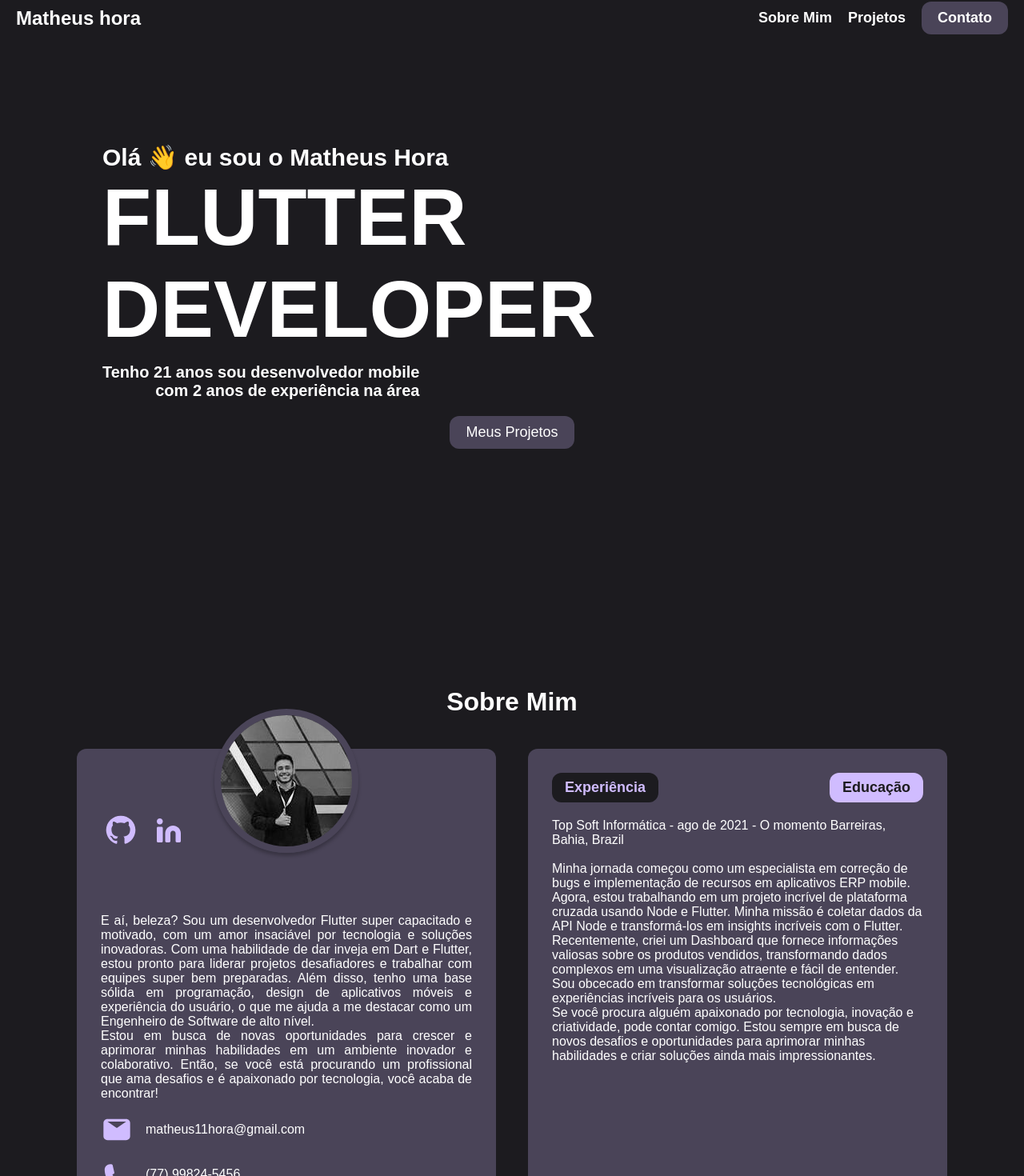
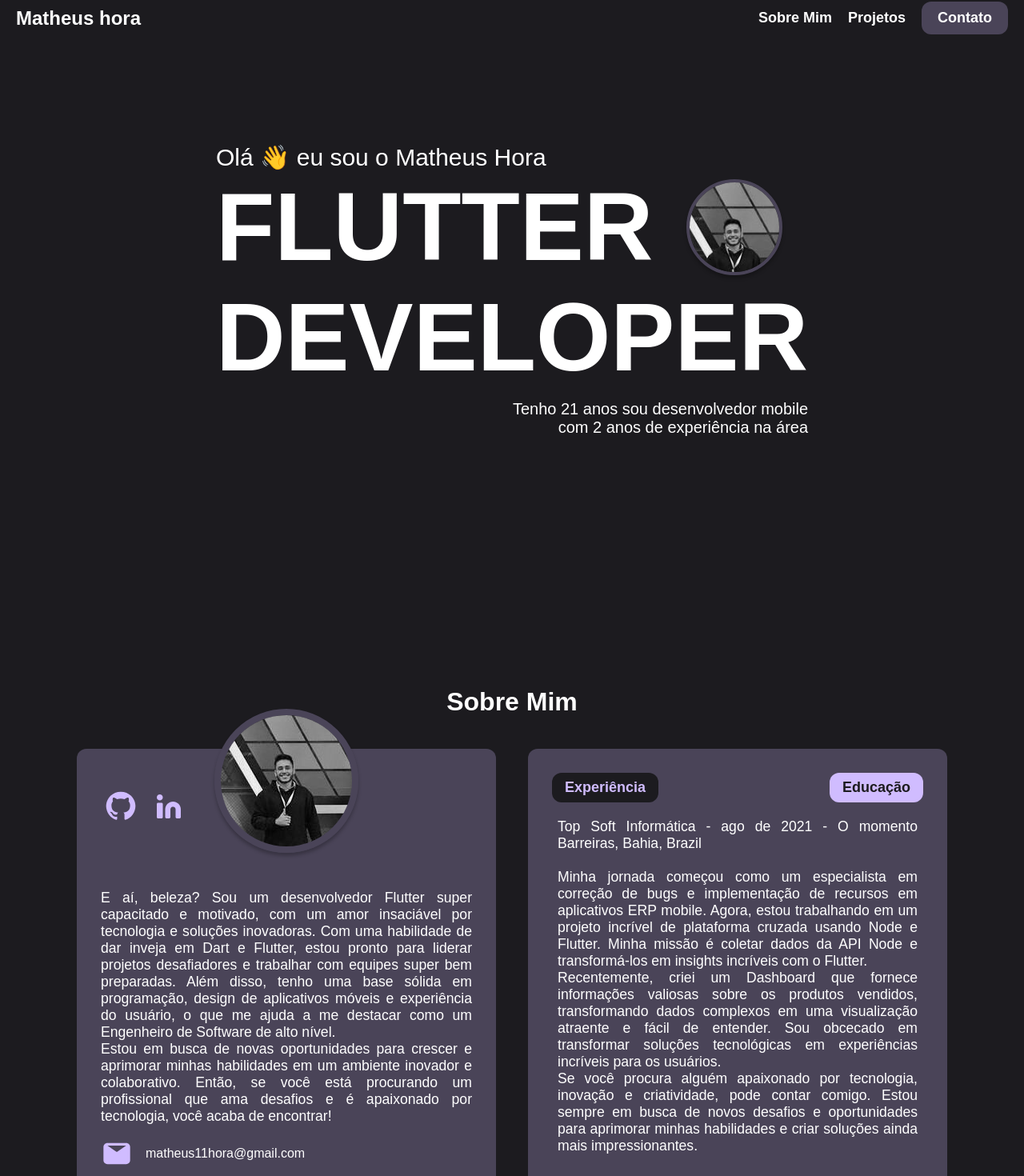
Before and after one commit to Matheus-hora48/meu-portifolio-react, a Next.js app in the folder meu-portifolio/: page / in a window 1280 px wide. Shown: the part 18-1488 px from the top of the page at 80% size. Built offline with nearby package versions, Linux system fonts and the light colour scheme.

Commit message:
Arrumando a tela inicial

```diff
--- a/meu-portifolio/src/app/page.tsx
+++ b/meu-portifolio/src/app/page.tsx
@@ -20,8 +20,21 @@ export default function Home() {
   return (
     <main className={styles.main}>
       <div className={styles.container}>
-        <h2 className={styles.heading2} >Olá 👋 eu sou o Matheus Hora</h2>
         <div className={styles.heading}>
+          <div className={styles.image_container}>
+            <Image
+              alt="Foto de Matheus"
+              src={photoPng}
+              width={315}
+              height={315}
+              style={{
+                objectPosition: "10% 20%",
+              }}
+            />
+          </div>
+          <div className={styles.text_container}>
+            <h2 className={styles.heading2}>Olá 👋 eu sou o Matheus Hora</h2>
+
             <h1 className={styles.heading1}>
               FLUTTER <br />
               DEVELOPER
@@ -31,10 +44,12 @@ export default function Home() {
               experiência na área
             </h3>
           </div>
-        <Link href="#project">
+        </div>
+        {/* <Link href="#project">
           <span className={styles.button}>Meus Projetos</span>
-        </Link>
+        </Link> */}
       </div>
+
       <h1 id="about" style={{ padding: "20px" }}>
         Sobre Mim
       </h1>
@@ -79,7 +94,7 @@ export default function Home() {
               </a>
             </div>
           </div>
-          <div className={about.contact}>
+          <div className={about.contact} style={{ fontWeight: "300" }}>
             <p>
               E aí, beleza? Sou um desenvolvedor Flutter super capacitado e
               motivado, com um amor insaciável por tecnologia e soluções
--- a/meu-portifolio/src/components/button.tsx
+++ b/meu-portifolio/src/components/button.tsx
@@ -35,7 +35,7 @@ const ButtonGroup = () => {
       </div>
       <div className={about.content_container}>
         {selectedButton === "Experiência" && (
-          <p className={about.content_text}>
+          <p className={about.content_text} style={{ fontWeight: "300" }}>
             Top Soft Informática - ago de 2021 - O momento Barreiras, Bahia,
             Brazil <br /> <br />
             Minha jornada começou como um especialista em correção de bugs e
@@ -57,7 +57,7 @@ const ButtonGroup = () => {
           </p>
         )}
         {selectedButton === "Educação" && (
-          <p className={about.content_text}>
+          <p className={about.content_text} style={{ fontWeight: "300" }}>
             Bacharelado em Engenharia de Software - Cruzeiro do Sul Virtual,
             conclusão em 2025. <br />
             <br />
--- a/meu-portifolio/src/style/about.module.css
+++ b/meu-portifolio/src/style/about.module.css
@@ -5,7 +5,7 @@
   align-items: center;
   margin: 20px 0;
   width: 100%;
-  max-width: var(--max-width)
+  max-width: var(--max-width);
 }
 
 .left_box {
@@ -42,13 +42,19 @@
 }
 
 .contact p {
-  font-size: 1rem;
+  font-size: 1.1rem;
   letter-spacing: 0em;
   text-align: justify;
-  width: 100%;
   margin: 0 auto;
 }
 
+.content_container p {
+  font-size: 1.1rem;
+  letter-spacing: 0em;
+  text-align: justify;
+  max-width: 450px;
+  margin: 0 auto;
+}
 
 .links {
   display: flex;
@@ -103,13 +109,10 @@
 
 /* Media query para telas menores */
 @media screen and (max-width: 1200px) {
-
-  .image_container{
+  .image_container {
     display: none;
   }
-
 }
-
 
 /* Media query para telas menores */
 @media screen and (max-width: 768px) {
@@ -117,7 +120,7 @@
     flex-direction: column;
   }
 
-  .image_container{
+  .image_container {
     display: none;
   }
 
--- a/meu-portifolio/src/style/page.module.css
+++ b/meu-portifolio/src/style/page.module.css
@@ -199,22 +199,46 @@
   height: 85vh;
   width: 80vw;
   text-align: center;
+
+}
+
+.image_container {
+  position: absolute;
+  width: 120px;
+  height: 120px;
+  border-radius: 50%;
+  overflow: hidden;
+  border: 4px solid #4A4458;
+  box-shadow: 0px 4px 4px 0px #00000040;
+  display: flex;
+  justify-content: center;
+  align-items: top;
+  left: 730px;
+  top: 65px;
+}
+
+.text_container {
+  flex: 1;
 }
 
 .heading {
+  position: relative;
   display: flex;
   flex-direction: column;
   align-items: flex-start;
   width: 100%;
+  justify-content: center;
+  align-items: center;
 }
 
 .heading1 {
-  font-size: 100px;
+  font-size: 120px;
   text-align: start;
   font-weight: 800;
 }
 
 .heading2 {
+  font-weight: 400;
   font-size: 30px;
   text-align: start;
   margin-top: 20px;
@@ -222,9 +246,10 @@
 
 .heading3 {
   font-size: 20px;
+  font-weight: 300;
   text-align: end;
-
   margin-top: 10px;
+  margin-bottom: 10px;
 }
 
 
--- a/meu-portifolio/src/style/project.module.css
+++ b/meu-portifolio/src/style/project.module.css
@@ -66,7 +66,7 @@
 
 .project_section__description {
   font-size: 13px;
-  font-weight: 700;
+  font-weight: 500;
   line-height: 1.5;
   text-align: justify;
   max-width: 300px;
```
Lines whose indentation alone changed are shown as unchanged.
